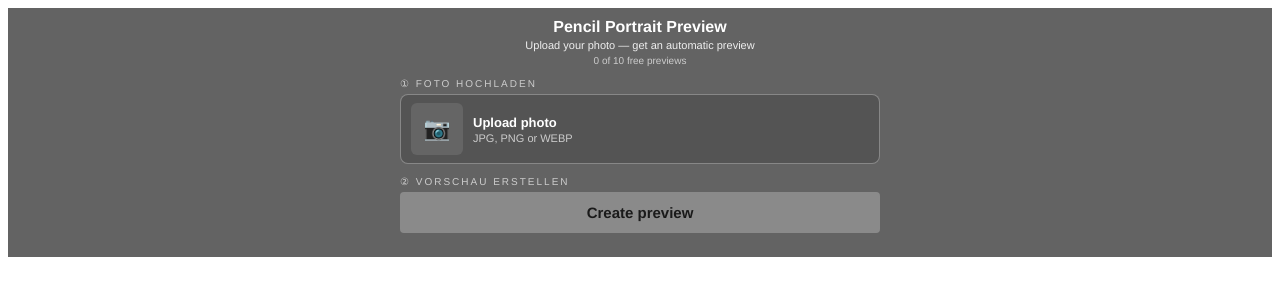
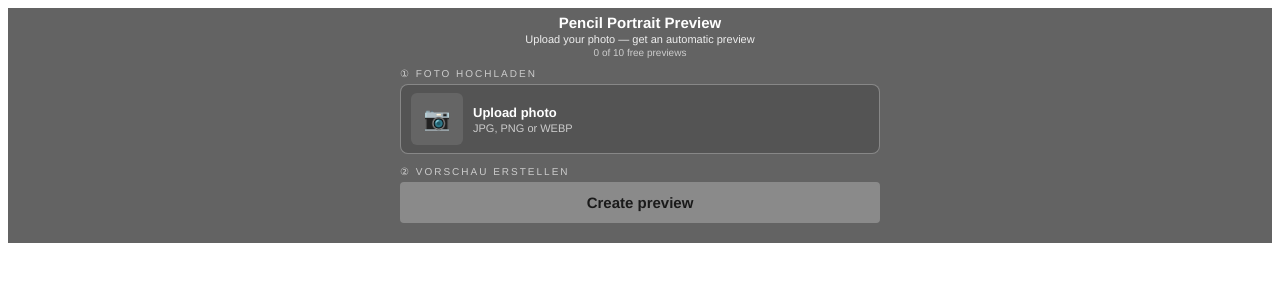
Before and after one commit to sketchusshop/sketchus-portrait-generator, a Next.js app: page / in a window 1280 px wide. Shown: the top 300 px of the page. Built offline with nearby package versions, Linux system fonts and the light colour scheme.

Commit message:
Update index.js

```diff
--- a/pages/index.js
+++ b/pages/index.js
@@ -284,12 +284,14 @@ export default function App() {
         </div>
       )}
 
-      {/* Main */}
-      <div style={{ padding: '10px 12px 20px', maxWidth: 480, margin: '0 auto' }}>
+   {/* Main — padding tối thiểu */}
+<div style={{ padding: '6px 12px 16px', maxWidth: 480, margin: '0 auto' }}>
 
-        <h1 style={{ fontSize: 16, fontWeight: 'bold', textAlign: 'center', margin: '0 0 2px' }}>{t.title}</h1>
-        <p style={{ fontSize: 11, color: D.textMuted, textAlign: 'center', margin: '0 0 2px', lineHeight: 1.4 }}>{t.sub}</p>
-        <p style={{ fontSize: 10, color: D.textDim, textAlign: 'center', margin: '0 0 12px' }}>{t.counter(count, MAX)}</p>
+  {/* Header cực nhỏ */}
+  <h1 style={{ fontSize: 15, fontWeight: 'bold', textAlign: 'center', margin: '0 0 1px' }}>{t.title}</h1>
+  <p style={{ fontSize: 11, color: D.textMuted, textAlign: 'center', margin: '0 0 1px', lineHeight: 1.3 }}>{t.sub}</p>
+  <p style={{ fontSize: 10, color: D.textDim, textAlign: 'center', margin: '0 0 10px' }}>{t.counter(count, MAX)}</p>
+
 
         {/* Step 1 */}
         <p style={{ fontSize: 10, letterSpacing: 2, color: D.textDim, textTransform: 'uppercase', margin: '0 0 5px' }}>① Foto hochladen</p>
```
